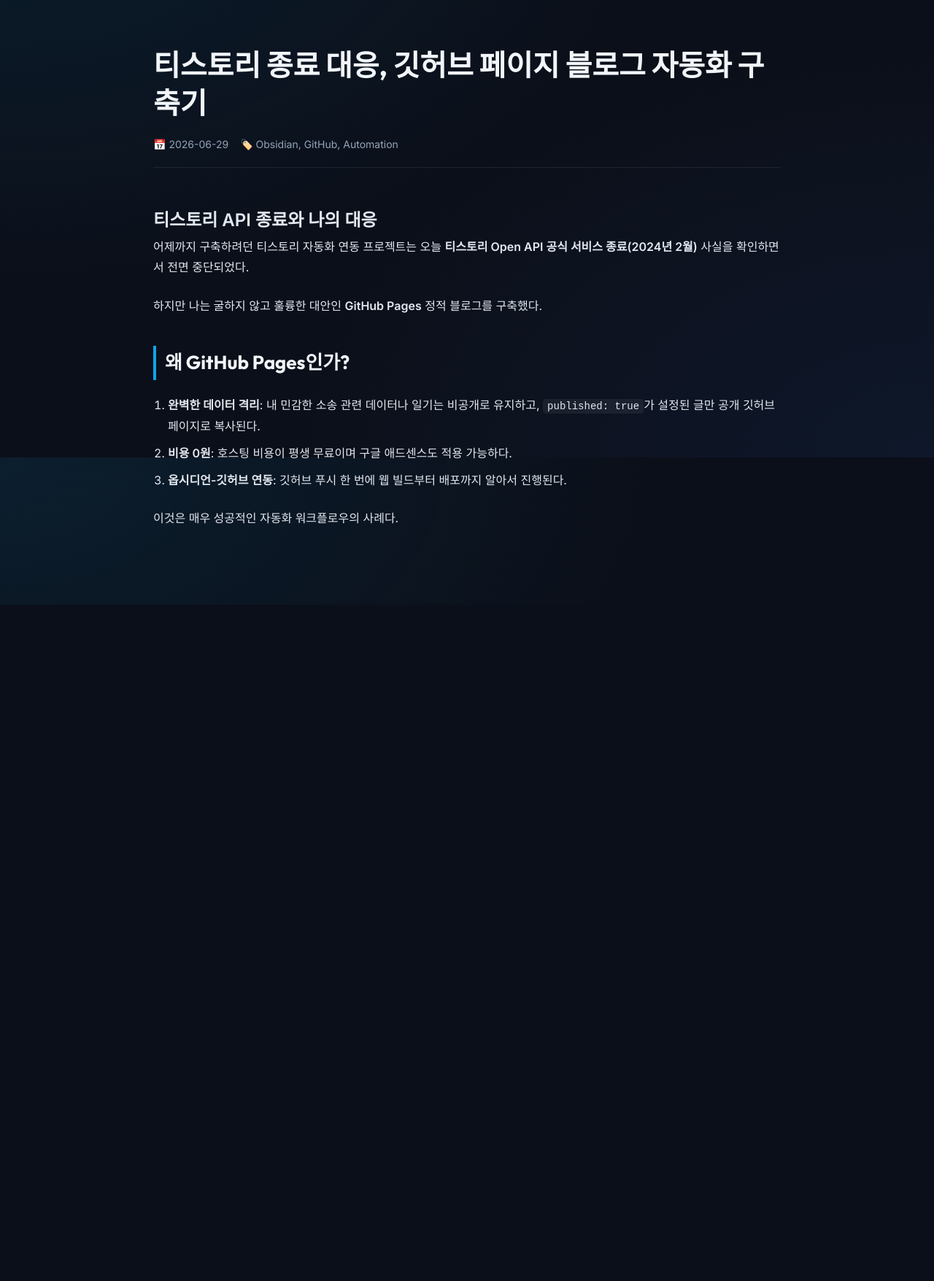
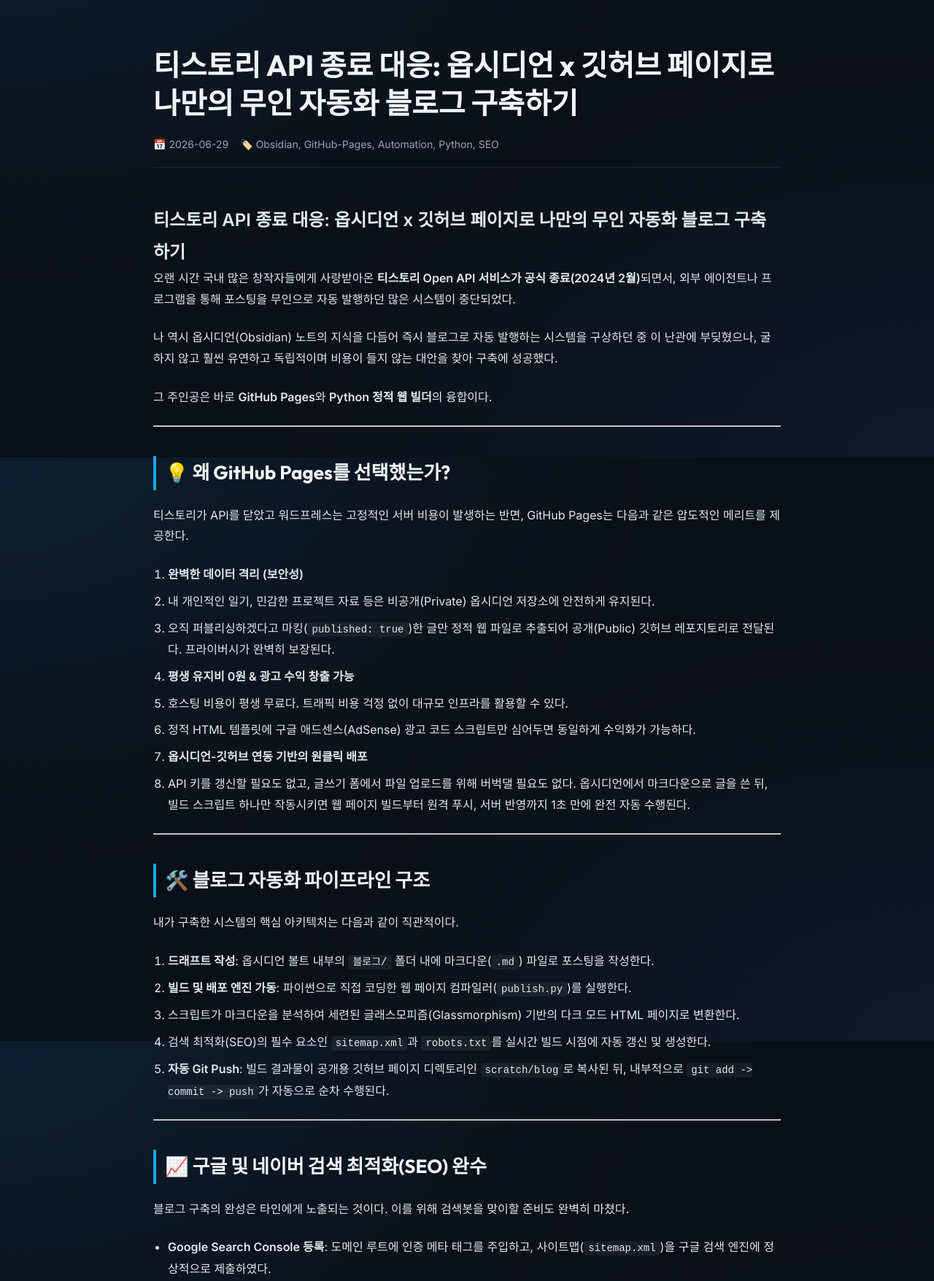
Before and after one commit to icar11052-young/icar11052-young.github.io, a plain HTML site: page posts/테스트-포스팅.html in a window 1280 px wide. Shown: the part 173-1929 px from the top of the page at 73% size. Before the commit the page ends 1002 px from the top, so only its background shows below. Drawn offline with Linux system fonts and the light colour scheme.

Commit message:
Auto-publish blog on 2026-06-29

```diff
--- a/posts/테스트-포스팅.html
+++ b/posts/테스트-포스팅.html
@@ -3,7 +3,7 @@
 <head>
     <meta charset="UTF-8">
     <meta name="viewport" content="width=device-width, initial-scale=1.0">
-    <title>티스토리 종료 대응, 깃허브 페이지 블로그 자동화 구축기 - 영은.Dev</title>
+    <title>티스토리 API 종료 대응: 옵시디언 x 깃허브 페이지로 나만의 무인 자동화 블로그 구축하기 - 영은.Dev</title>
     <link rel="stylesheet" href="../style.css">
     <script>
         window.onscroll = function() {
@@ -36,24 +36,50 @@
 
         <article>
             <div class="post-header">
-                <h1>티스토리 종료 대응, 깃허브 페이지 블로그 자동화 구축기</h1>
+                <h1>티스토리 API 종료 대응: 옵시디언 x 깃허브 페이지로 나만의 무인 자동화 블로그 구축하기</h1>
                 <div class="post-meta">
                     <span>📅 2026-06-29</span>
-                    <span>🏷️ Obsidian, GitHub, Automation</span>
+                    <span>🏷️ Obsidian, GitHub-Pages, Automation, Python, SEO</span>
                 </div>
             </div>
 
             <div class="post-body">
-                <h1>티스토리 API 종료와 나의 대응</h1>
-<p>어제까지 구축하려던 티스토리 자동화 연동 프로젝트는 오늘 <strong>티스토리 Open API 공식 서비스 종료(2024년 2월)</strong> 사실을 확인하면서 전면 중단되었다. </p>
-<p>하지만 나는 굴하지 않고 훌륭한 대안인 <strong>GitHub Pages</strong> 정적 블로그를 구축했다.</p>
-<h2>왜 GitHub Pages인가?</h2>
+                <h1>티스토리 API 종료 대응: 옵시디언 x 깃허브 페이지로 나만의 무인 자동화 블로그 구축하기</h1>
+<p>오랜 시간 국내 많은 창작자들에게 사랑받아온 <strong>티스토리 Open API 서비스가 공식 종료(2024년 2월)</strong>되면서, 외부 에이전트나 프로그램을 통해 포스팅을 무인으로 자동 발행하던 많은 시스템이 중단되었다. </p>
+<p>나 역시 옵시디언(Obsidian) 노트의 지식을 다듬어 즉시 블로그로 자동 발행하는 시스템을 구상하던 중 이 난관에 부딪혔으나, 굴하지 않고 훨씬 유연하고 독립적이며 비용이 들지 않는 대안을 찾아 구축에 성공했다.</p>
+<p>그 주인공은 바로 <strong>GitHub Pages</strong>와 <strong>Python 정적 웹 빌더</strong>의 융합이다.</p>
+<hr />
+<h2>💡 왜 GitHub Pages를 선택했는가?</h2>
+<p>티스토리가 API를 닫았고 워드프레스는 고정적인 서버 비용이 발생하는 반면, GitHub Pages는 다음과 같은 압도적인 메리트를 제공한다.</p>
 <ol>
-<li><strong>완벽한 데이터 격리</strong>: 내 민감한 소송 관련 데이터나 일기는 비공개로 유지하고, <code>published: true</code>가 설정된 글만 공개 깃허브 페이지로 복사된다.</li>
-<li><strong>비용 0원</strong>: 호스팅 비용이 평생 무료이며 구글 애드센스도 적용 가능하다.</li>
-<li><strong>옵시디언-깃허브 연동</strong>: 깃허브 푸시 한 번에 웹 빌드부터 배포까지 알아서 진행된다.</li>
+<li><strong>완벽한 데이터 격리 (보안성)</strong></li>
+<li>내 개인적인 일기, 민감한 프로젝트 자료 등은 비공개(Private) 옵시디언 저장소에 안전하게 유지된다.</li>
+<li>오직 퍼블리싱하겠다고 마킹(<code>published: true</code>)한 글만 정적 웹 파일로 추출되어 공개(Public) 깃허브 레포지토리로 전달된다. 프라이버시가 완벽히 보장된다.</li>
+<li><strong>평생 유지비 0원 &amp; 광고 수익 창출 가능</strong></li>
+<li>호스팅 비용이 평생 무료다. 트래픽 비용 걱정 없이 대규모 인프라를 활용할 수 있다.</li>
+<li>정적 HTML 템플릿에 구글 애드센스(AdSense) 광고 코드 스크립트만 심어두면 동일하게 수익화가 가능하다.</li>
+<li><strong>옵시디언-깃허브 연동 기반의 원클릭 배포</strong></li>
+<li>API 키를 갱신할 필요도 없고, 글쓰기 폼에서 파일 업로드를 위해 버벅댈 필요도 없다. 옵시디언에서 마크다운으로 글을 쓴 뒤, 빌드 스크립트 하나만 작동시키면 웹 페이지 빌드부터 원격 푸시, 서버 반영까지 1초 만에 완전 자동 수행된다.</li>
 </ol>
-<p>이것은 매우 성공적인 자동화 워크플로우의 사례다.</p>
+<hr />
+<h2>🛠️ 블로그 자동화 파이프라인 구조</h2>
+<p>내가 구축한 시스템의 핵심 아키텍처는 다음과 같이 직관적이다.</p>
+<ol>
+<li><strong>드래프트 작성</strong>: 옵시디언 볼트 내부의 <code>블로그/</code> 폴더 내에 마크다운(<code>.md</code>) 파일로 포스팅을 작성한다.</li>
+<li><strong>빌드 및 배포 엔진 가동</strong>: 파이썬으로 직접 코딩한 웹 페이지 컴파일러(<code>publish.py</code>)를 실행한다.</li>
+<li>스크립트가 마크다운을 분석하여 세련된 글래스모피즘(Glassmorphism) 기반의 다크 모드 HTML 페이지로 변환한다.</li>
+<li>검색 최적화(SEO)의 필수 요소인 <code>sitemap.xml</code>과 <code>robots.txt</code>를 실시간 빌드 시점에 자동 갱신 및 생성한다.</li>
+<li><strong>자동 Git Push</strong>: 빌드 결과물이 공개용 깃허브 페이지 디렉토리인 <code>scratch/blog</code>로 복사된 뒤, 내부적으로 <code>git add -&gt; commit -&gt; push</code>가 자동으로 순차 수행된다.</li>
+</ol>
+<hr />
+<h2>📈 구글 및 네이버 검색 최적화(SEO) 완수</h2>
+<p>블로그 구축의 완성은 타인에게 노출되는 것이다. 이를 위해 검색봇을 맞이할 준비도 완벽히 마쳤다.</p>
+<ul>
+<li><strong>Google Search Console 등록</strong>: 도메인 루트에 인증 메타 태그를 주입하고, 사이트맵(<code>sitemap.xml</code>)을 구글 검색 엔진에 정상적으로 제출하였다.</li>
+<li><strong>네이버 서치어드바이저 등록</strong>: 동일하게 네이버 소유권 메타 태그를 레이아웃에 포함하여 배포하고 사이트맵 등록을 완료하였다.</li>
+</ul>
+<p>이제 구글과 네이버 검색 로봇이 자동으로 새로운 포스팅을 읽어가며 검색 지수를 컴파운딩할 수 있는 진정한 <strong>'나만의 두 번째 뇌 기술 블로그'</strong>가 완성되었다. </p>
+<p>앞으로 이곳에 인공지능 도구 활용법, 자동화 파이프라인 구축기, 그리고 배움의 기록들을 아낌없이 기록해 나갈 예정이다.</p>
             </div>
         </article>
     </main>
```
Also changed, not shown: index.html (+3 -3 lines).
